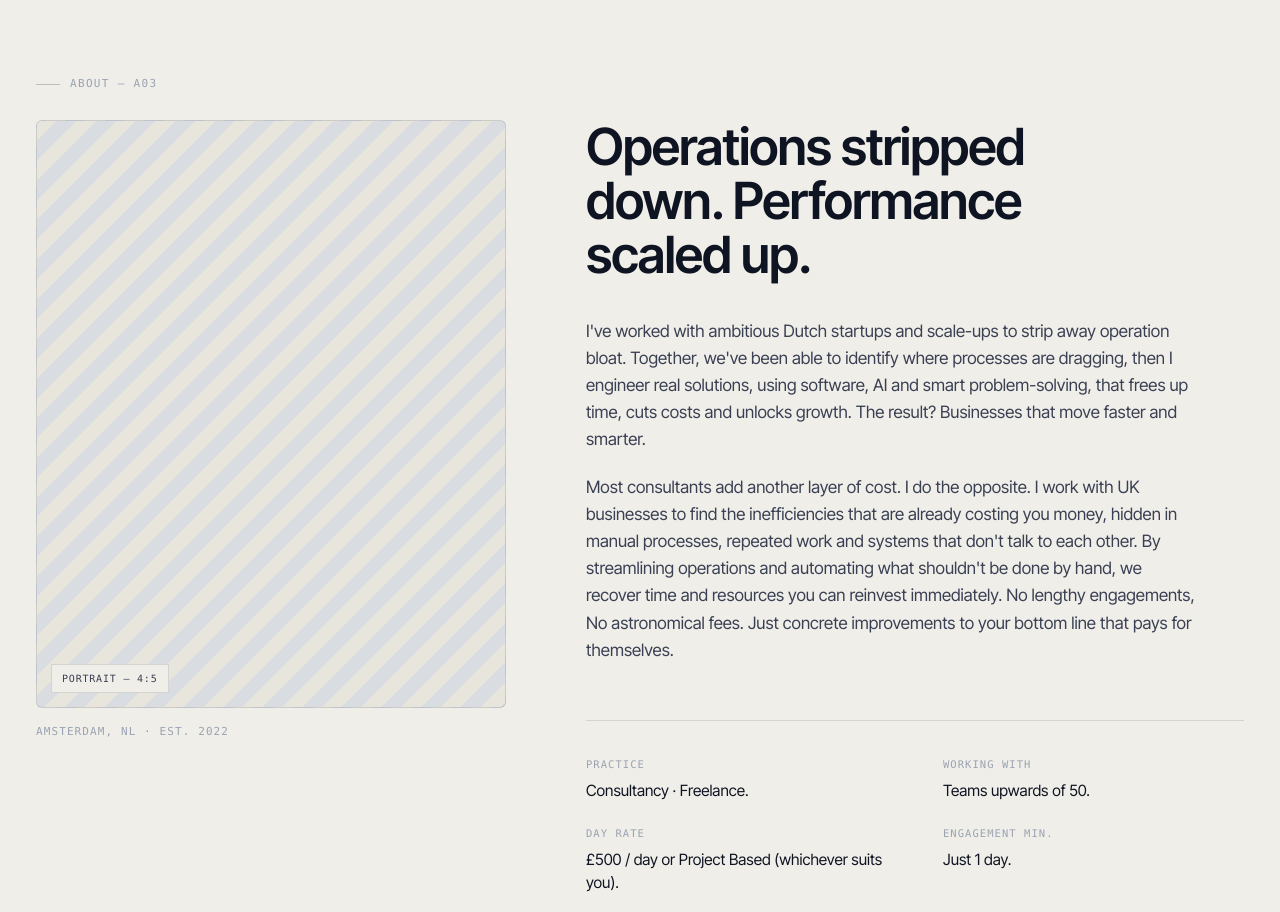
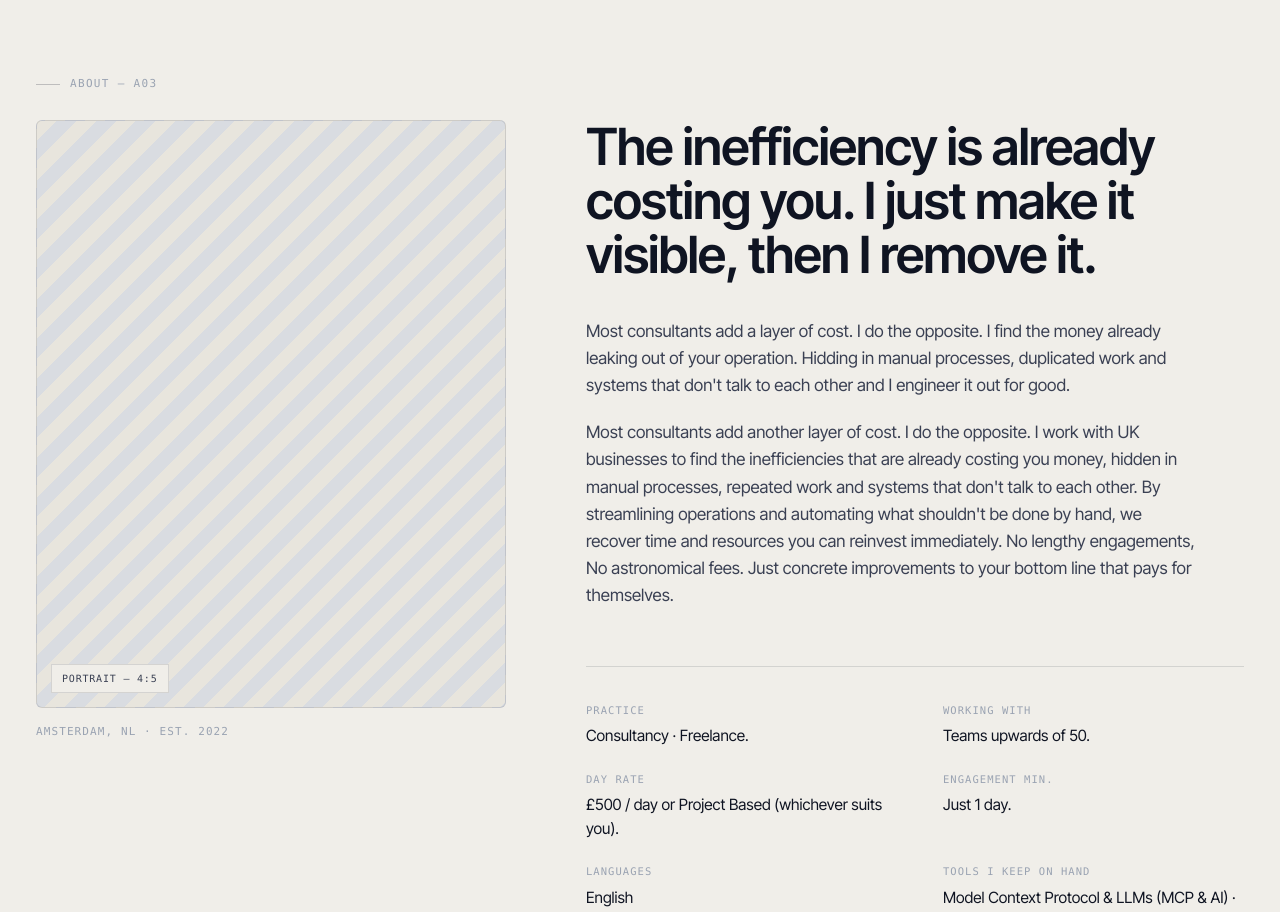
Before and after one commit to dhoang-creator/Tristan_Hoang_Consultancy, a Next.js app: page / in a window 1280 px wide. Shown: the part 1000-1912 px from the top of the page. Built offline with nearby package versions, Linux system fonts and the light colour scheme.

Commit message:
cosmetic changes

```diff
--- a/components/About.tsx
+++ b/components/About.tsx
@@ -91,7 +91,7 @@ export default function About() {
                 maxWidth: '18ch',
               }}
             >
-              Operations stripped down. Performance scaled up.
+              The inefficiency is already costing you. I just make it visible, then I remove it.
             </h2>
 
             <div
@@ -104,7 +104,7 @@ export default function About() {
               }}
             >
               <p style={{ margin: '0 0 20px' }}>
-                I've worked with ambitious Dutch startups and scale-ups to strip away operation bloat. Together, we've been able to identify where processes are dragging, then I engineer real solutions, using software, AI and smart problem-solving, that frees up time, cuts costs and unlocks growth. The result? Businesses that move faster and smarter.
+                Most consultants add a layer of cost. I do the opposite. I find the money already leaking out of your operation. Hidding in manual processes, duplicated work and systems that don't talk to each other and I engineer it out for good.
               </p>
               <p style={{ margin: 0 }}>
                 Most consultants add another layer of cost. I do the opposite. I work with UK businesses to find the inefficiencies that are already costing you money, hidden in manual processes, repeated work and systems that don't talk to each other. By streamlining operations and automating what shouldn't be done by hand, we recover time and resources you can reinvest immediately. No lengthy engagements, No astronomical fees. Just concrete improvements to your bottom line that pays for themselves.
--- a/design_handoff_tristan_hoang_site/design_files/sections.jsx
+++ b/design_handoff_tristan_hoang_site/design_files/sections.jsx
@@ -138,7 +138,7 @@ function Hero({ onJump }) {
           <p style={{
             margin: 0, fontSize: 20, lineHeight: 1.45, color: 'var(--ink-mute)',
             maxWidth: '52ch', letterSpacing: '-0.005em'
-          }}>I'm Tristan Hoang, An Automation & Optimisation Consultant and Senior Software Engineer. I help ambitious Small and Medium Sized Businesses streamline their operations and scale without having to scale their overhead. I build the queit infrastructure and durable workflows/processes that lets teams focus on what really matters: Competitive Advantage, Not Admin.
+          }}>I'm Tristan Hoang, a Senior Software Engineer who builds the quiet infrastructure that takes repetitive, margin-eating work off your team's plate. <strong>Eight years of distributed-systems engineering, delivered solo, accountable to you by name</strong>, not a junior in an agency, not a no-code template that breaks in month three. The result is simple: <strong>your people stop doing admin and start compounding your competitive advantage</strong>
 
 
 
```
Also changed, not shown: design_handoff_tristan_hoang_site/README.md.
